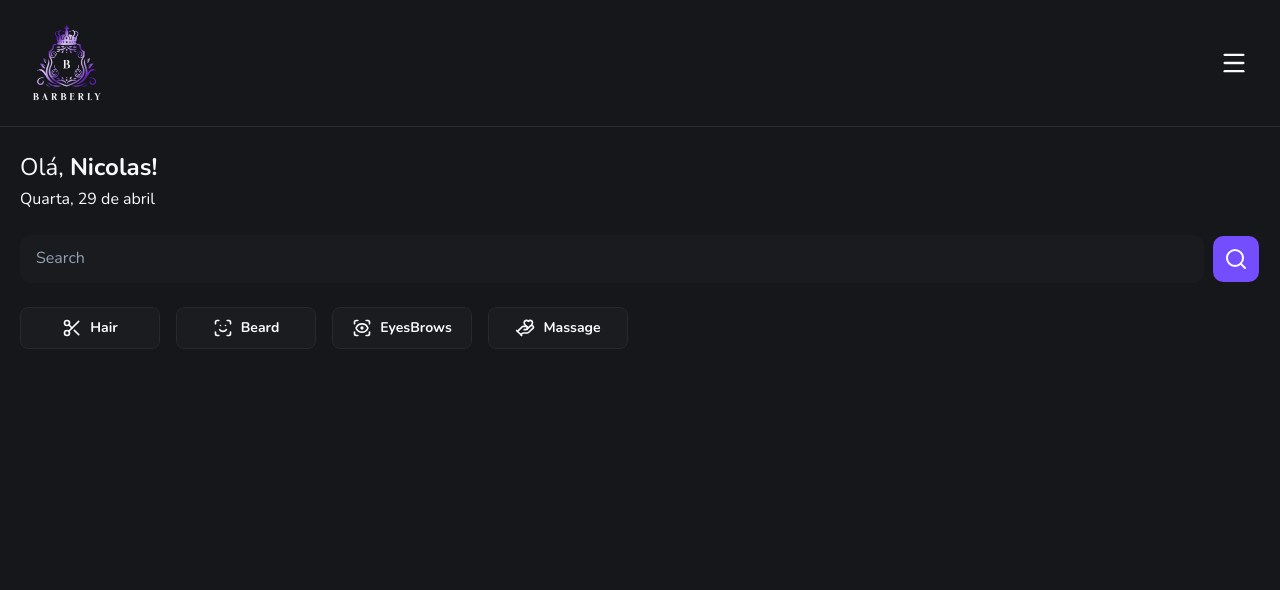
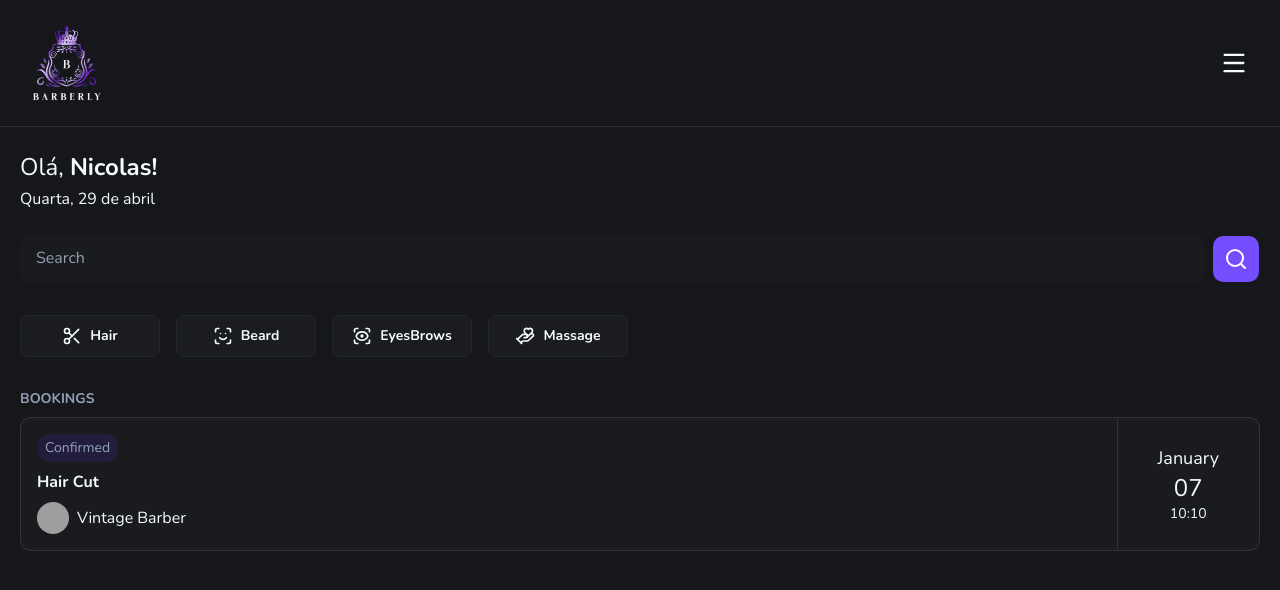
Before and after one commit to nicolasandreos/Barberly, a Next.js app: page / in a window 1280 px wide. Shown: the top 590 px of the page. Built offline with nearby package versions, Linux system fonts and the light colour scheme; grey boxes are pictures that could not be loaded.

Commit message:
feat: add current booking component

```diff
--- /dev/null
+++ b/app/components/current-booking.tsx
@@ -0,0 +1,31 @@
+import { Avatar, AvatarImage } from "./ui/avatar";
+
+const CurrentBooking = () => {
+  return (
+    <div className="flex flex-col gap-2">
+      <p className="text-muted-foreground text-sm font-bold">BOOKINGS</p>
+      <div className="bg-card flex justify-between overflow-hidden rounded-xl border border-white/10">
+        <div className="flex flex-col gap-2 p-4">
+          <span className="text-muted-foreground w-max rounded-full bg-[#221C3D] px-2 py-1 text-center text-sm">
+            Confirmed
+          </span>
+          <p className="text-md font-bold">Hair Cut</p>
+          <div className="flex items-center justify-start gap-2">
+            <Avatar>
+              <AvatarImage src="https://github.com/shadcn.png" />
+            </Avatar>
+            Vintage Barber
+          </div>
+        </div>
+
+        <div className="flex min-h-0 shrink-0 flex-col items-center justify-center self-stretch border-l border-white/10 px-10 py-4">
+          <p className="text-lg">January</p>
+          <p className="text-2xl">07</p>
+          <p className="text-sm">10:10</p>
+        </div>
+      </div>
+    </div>
+  );
+};
+
+export default CurrentBooking;
--- a/app/components/spacing.tsx
+++ b/app/components/spacing.tsx
@@ -1,3 +1,3 @@
 export const MainContainer = ({ children }: { children: React.ReactNode }) => {
-  return <div className="flex flex-col gap-6 px-5">{children}</div>;
+  return <div className="flex flex-col gap-8 px-5">{children}</div>;
 };
--- /dev/null
+++ b/app/components/ui/avatar.tsx
@@ -0,0 +1,112 @@
+"use client";
+
+import * as React from "react";
+import { Avatar as AvatarPrimitive } from "radix-ui";
+
+import { cn } from "@/lib/utils";
+
+function Avatar({
+  className,
+  size = "default",
+  ...props
+}: React.ComponentProps<typeof AvatarPrimitive.Root> & {
+  size?: "default" | "sm" | "lg";
+}) {
+  return (
+    <AvatarPrimitive.Root
+      data-slot="avatar"
+      data-size={size}
+      className={cn(
+        "group/avatar after:border-border relative flex size-8 shrink-0 rounded-full select-none after:absolute after:inset-0 after:rounded-full after:border after:mix-blend-darken data-[size=lg]:size-10 data-[size=sm]:size-6 dark:after:mix-blend-lighten",
+        className,
+      )}
+      {...props}
+    />
+  );
+}
+
+function AvatarImage({
+  className,
+  ...props
+}: React.ComponentProps<typeof AvatarPrimitive.Image>) {
+  return (
+    <AvatarPrimitive.Image
+      data-slot="avatar-image"
+      className={cn(
+        "aspect-square size-full rounded-full object-cover",
+        className,
+      )}
+      {...props}
+    />
+  );
+}
+
+function AvatarFallback({
+  className,
+  ...props
+}: React.ComponentProps<typeof AvatarPrimitive.Fallback>) {
+  return (
+    <AvatarPrimitive.Fallback
+      data-slot="avatar-fallback"
+      className={cn(
+        "bg-muted text-muted-foreground flex size-full items-center justify-center rounded-full text-sm group-data-[size=sm]/avatar:text-xs",
+        className,
+      )}
+      {...props}
+    />
+  );
+}
+
+function AvatarBadge({ className, ...props }: React.ComponentProps<"span">) {
+  return (
+    <span
+      data-slot="avatar-badge"
+      className={cn(
+        "bg-primary text-primary-foreground ring-background absolute right-0 bottom-0 z-10 inline-flex items-center justify-center rounded-full bg-blend-color ring-2 select-none",
+        "group-data-[size=sm]/avatar:size-2 group-data-[size=sm]/avatar:[&>svg]:hidden",
+        "group-data-[size=default]/avatar:size-2.5 group-data-[size=default]/avatar:[&>svg]:size-2",
+        "group-data-[size=lg]/avatar:size-3 group-data-[size=lg]/avatar:[&>svg]:size-2",
+        className,
+      )}
+      {...props}
+    />
+  );
+}
+
+function AvatarGroup({ className, ...props }: React.ComponentProps<"div">) {
+  return (
+    <div
+      data-slot="avatar-group"
+      className={cn(
+        "group/avatar-group *:data-[slot=avatar]:ring-background flex -space-x-2 *:data-[slot=avatar]:ring-2",
+        className,
+      )}
+      {...props}
+    />
+  );
+}
+
+function AvatarGroupCount({
+  className,
+  ...props
+}: React.ComponentProps<"div">) {
+  return (
+    <div
+      data-slot="avatar-group-count"
+      className={cn(
+        "bg-muted text-muted-foreground ring-background relative flex size-8 shrink-0 items-center justify-center rounded-full text-sm ring-2 group-has-data-[size=lg]/avatar-group:size-10 group-has-data-[size=sm]/avatar-group:size-6 [&>svg]:size-4 group-has-data-[size=lg]/avatar-group:[&>svg]:size-5 group-has-data-[size=sm]/avatar-group:[&>svg]:size-3",
+        className,
+      )}
+      {...props}
+    />
+  );
+}
+
+export {
+  Avatar,
+  AvatarImage,
+  AvatarFallback,
+  AvatarGroup,
+  AvatarGroupCount,
+  AvatarBadge,
+};
--- a/app/page.tsx
+++ b/app/page.tsx
@@ -4,6 +4,7 @@
 import { MainContainer } from "./components/spacing";
 import Category from "./components/category";
 import { categories } from "./constants/categories";
+import CurrentBooking from "./components/current-booking";
 
 export default function Home() {
   return (
@@ -26,6 +27,7 @@
             />
           ))}
         </div>
+        <CurrentBooking />
       </MainContainer>
     </>
   );
```
